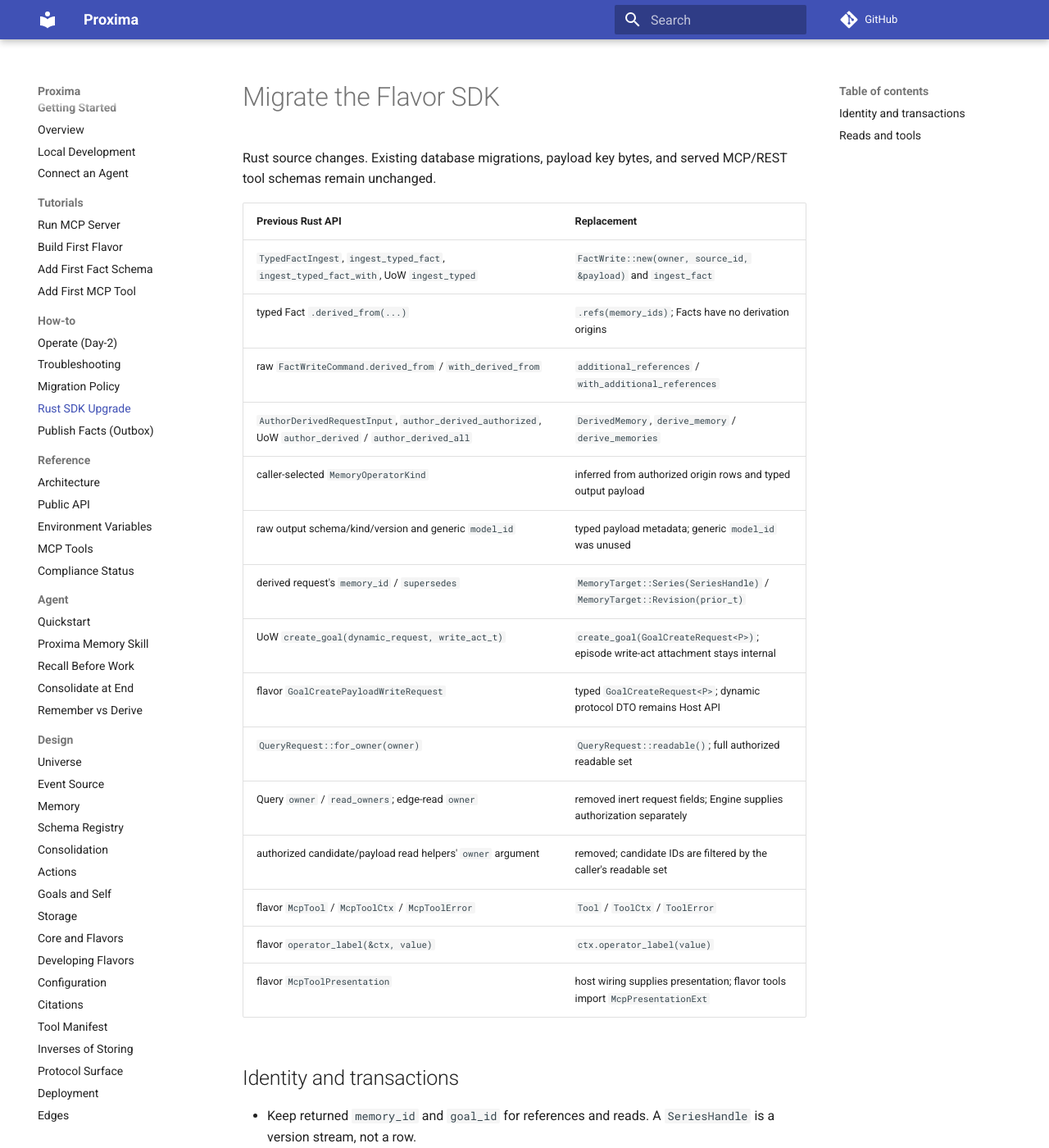
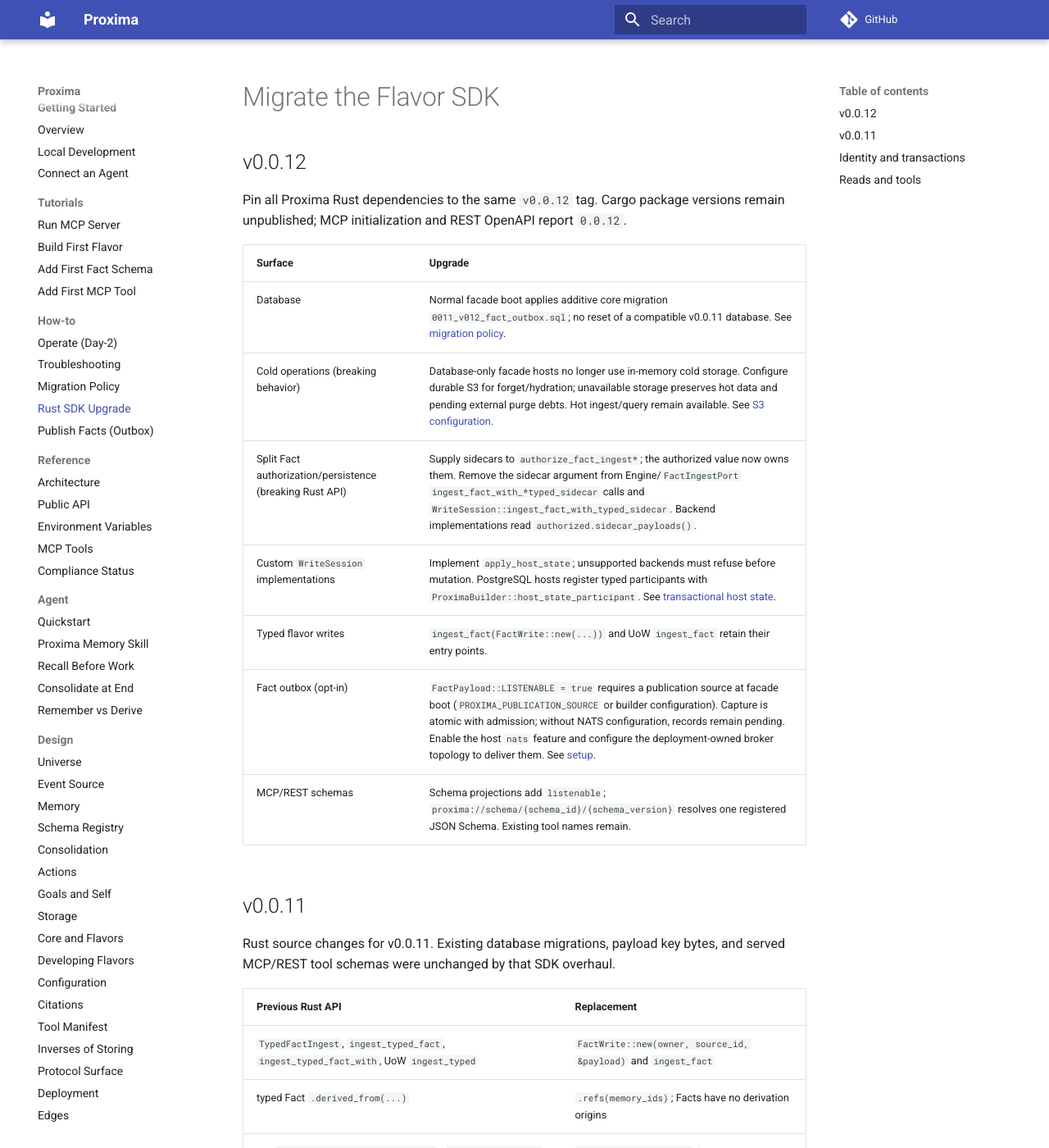
Before and after one commit to Aquilo-Solution-S/Proxima, an MkDocs documentation site: the page built from docs/how-to/migrate-flavor-sdk.md, in a window 1280 px wide and 1400 px high. Shown: the whole window at 82% size. Built offline with MkDocs 1.6.1 and Material for MkDocs 9.7.7, drawn with Linux system fonts in a browser that asks for light colours; comment, search, counter and statistics services are not loaded.

Commit message:
fix(outbox-nats): isolate malformed intake IDs and prepare v0.0.12 (#310)
* fix(outbox-nats): scope malformed intake IDs by subject

- Hash the length-framed subject and raw bytes so malformed messages on different subjects retain distinct durable rejection identities.
- Cover stable replay, subject separation, and ambiguous concatenation pairs.

Co-authored-by: Codex <noreply@openai.com>

* docs(core): prepare v0.0.12 release and upgrade guidance

- Set the runtime release version to 0.0.12 for MCP initialization and REST OpenAPI.
- Document additive database upgrade, cold-storage requirements, authorized payload ownership, and custom WriteSession changes.
- Add the singular schema resource to MCP and REST reference tables and refresh release pointers.

Co-authored-by: Codex <noreply@openai.com>

---------

Co-authored-by: Codex <noreply@openai.com>

```diff
--- a/docs/how-to/migrate-flavor-sdk.md
+++ b/docs/how-to/migrate-flavor-sdk.md
@@ -1,7 +1,24 @@
 # Migrate the Flavor SDK
 
-Rust source changes. Existing database migrations, payload key bytes, and
-served MCP/REST tool schemas remain unchanged.
+## v0.0.12
+
+Pin all Proxima Rust dependencies to the same `v0.0.12` tag. Cargo package
+versions remain unpublished; MCP initialization and REST OpenAPI report `0.0.12`.
+
+| Surface | Upgrade |
+|---|---|
+| Database | Normal facade boot applies additive core migration `0011_v012_fact_outbox.sql`; no reset of a compatible v0.0.11 database. See [migration policy](migrations.md#v0012). |
+| Cold operations (breaking behavior) | Database-only facade hosts no longer use in-memory cold storage. Configure durable S3 for forget/hydration; unavailable storage preserves hot data and pending external purge debts. Hot ingest/query remain available. See [S3 configuration](../10-configuration.md). |
+| Split Fact authorization/persistence (breaking Rust API) | Supply sidecars to `authorize_fact_ingest*`; the authorized value now owns them. Remove the sidecar argument from Engine/`FactIngestPort` `ingest_fact_with_*typed_sidecar` calls and `WriteSession::ingest_fact_with_typed_sidecar`. Backend implementations read `authorized.sidecar_payloads()`. |
+| Custom `WriteSession` implementations | Implement `apply_host_state`; unsupported backends must refuse before mutation. PostgreSQL hosts register typed participants with `ProximaBuilder::host_state_participant`. See [transactional host state](../reference/public-api.md#supported-tiers). |
+| Typed flavor writes | `ingest_fact(FactWrite::new(...))` and UoW `ingest_fact` retain their entry points. |
+| Fact outbox (opt-in) | `FactPayload::LISTENABLE = true` requires a publication source at facade boot (`PROXIMA_PUBLICATION_SOURCE` or builder configuration). Capture is atomic with admission; without NATS configuration, records remain pending. Enable the host `nats` feature and configure the deployment-owned broker topology to deliver them. See [setup](fact-outbox.md). |
+| MCP/REST schemas | Schema projections add `listenable`; `proxima://schema/{schema_id}/{schema_version}` resolves one registered JSON Schema. Existing tool names remain. |
+
+## v0.0.11
+
+Rust source changes for v0.0.11. Existing database migrations, payload key
+bytes, and served MCP/REST tool schemas were unchanged by that SDK overhaul.
 
 | Previous Rust API | Replacement |
 |---|---|
```
Also changed, not shown: CHANGELOG.md (+4 -4 lines), docs/14-protocol-surface.md (+1 -0 lines), docs/17-rest-surface.md (+1 -0 lines), docs/README.md (+1 -1 lines), docs/how-to/migrations.md (+11 -0 lines), 2 other files.
